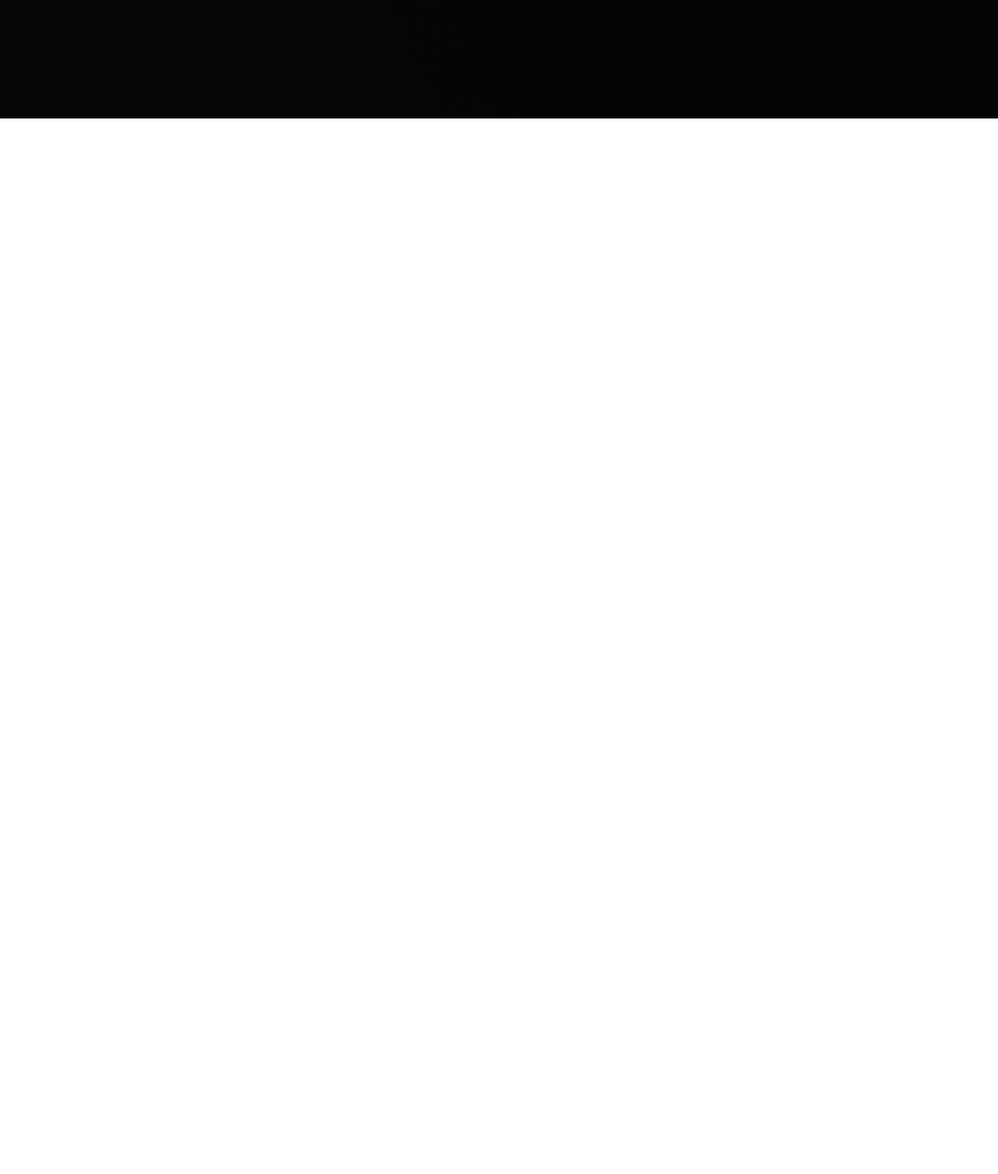
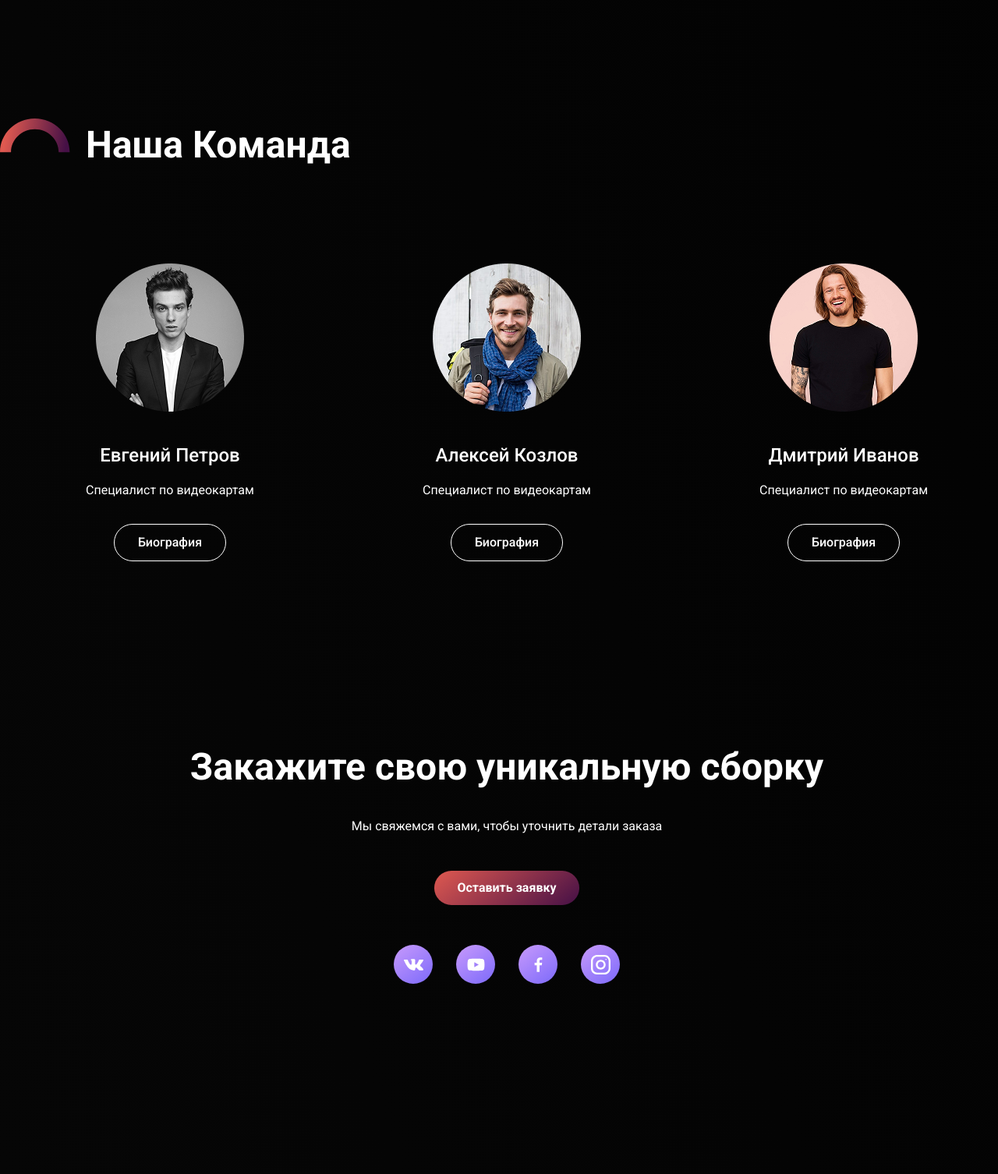
Before and after one commit to LaziukAlena/sait, a plain HTML site: page index.html in a window 1280 px wide. Shown: the part 2416-3922 px from the top of the page at 78% size. Before the commit the page ends 2568 px from the top, so only its background shows below. Drawn offline with Linux system fonts and the light colour scheme.

Commit message:
урок 3

```diff
--- a/css/style.css
+++ b/css/style.css
@@ -55,6 +55,9 @@ input {
   width: 130rem;
   margin: 0 auto;
 }
+:root {
+  --text-size-medium: 1.6rem;
+}
 
 .button {
   border-radius: 5rem;
@@ -88,10 +91,7 @@ input {
 }
 
 .header__nav a {
-  font-size: 1.6rem;
-
-  font-weight: 400;
-
+  font-size: var(--text-size-medium);
   line-height: 150%;
 }
 
@@ -104,7 +104,7 @@ input {
 .header__button {
   margin-left: 55.3rem;
   background: linear-gradient(142deg, #c89afc 0%, #7c6afa 100%);
-  font-size: 1.6rem;
+  font-size: var(--text-size-medium);
 
   line-height: 150%;
 }
@@ -141,7 +141,7 @@ input {
 
 .main-display__button {
   background: linear-gradient(141deg, #df5950 0%, #451046 100%);
-  font-size: 1.6rem;
+  font-size: var(--text-size-medium);
 
   line-height: 150%;
 }
@@ -168,7 +168,7 @@ input {
 
 .timer__text {
   opacity: 0.4;
-  font-size: 1.6rem;
+  font-size: var(--text-size-medium);
 
   line-height: 140%;
 }
@@ -202,7 +202,7 @@ input {
 
 .work__description {
   font-weight: 400;
-  font-size: 1.6rem;
+  font-size: var(--text-size-medium);
   line-height: 160%;
 }
 
@@ -211,9 +211,14 @@ input {
   position: relative;
 }
 
+.process .process__img {
+  transform: rotate(45deg);
+}
+
 .process__img {
   width: 9rem;
   height: 4.5rem;
+  margin-right: 2rem;
 }
 
 .process__title {
@@ -229,7 +234,7 @@ input {
 
 .process-description {
   opacity: 0.5;
-  font-size: 1.6rem;
+  font-size: var(--text-size-medium);
   line-height: 160%;
   max-width: 41.1rem;
   margin-bottom: 8rem;
@@ -267,3 +272,112 @@ input {
   line-height: 160%;
   opacity: 0.5;
 }
+
+.command {
+  padding-bottom: 20rem;
+}
+
+.command__title {
+  margin-bottom: 11.9rem;
+}
+
+.command__header {
+  margin-bottom: 0;
+}
+
+.command__wrap {
+  justify-content: space-between;
+  display: flex;
+  padding-left: 11rem;
+  padding-right: 11rem;
+}
+
+.command__item {
+  display: flex;
+  align-items: center;
+  justify-content: center;
+  flex-direction: column;
+}
+
+.command__img {
+  width: 19rem;
+  height: 19rem;
+  border-radius: 50%;
+  margin-bottom: 4rem;
+}
+
+.command__name {
+  font-weight: 500;
+  font-size: 2.4rem;
+  line-height: 140%;
+  margin-bottom: 1.5rem;
+}
+
+.command__professional {
+  font-size: var(--text-size-medium);
+  line-height: 160%;
+  margin-bottom: 3rem;
+}
+
+.command__link {
+  font-weight: 500;
+  font-size: var(--text-size-medium);
+  line-height: 160%;
+  margin-bottom: 3rem;
+  border: 0.1rem solid #ffffff;
+}
+
+.assembly {
+  padding-bottom: 24.4rem;
+}
+
+.assembly-wrap {
+  display: flex;
+  align-items: center;
+  justify-content: center;
+  flex-direction: column;
+}
+
+.assembly__header {
+  font-weight: 700;
+  font-size: 4.8rem;
+  line-height: 140%;
+  margin-bottom: 3rem;
+}
+
+.assembly-description {
+  font-size: var(--text-size-medium);
+  line-height: 160%;
+  margin-bottom: 4.5rem;
+}
+
+.assembly__button {
+  margin-bottom: 5.08rem;
+  font-weight: 700;
+  font-size: var(--text-size-medium);
+  line-height: 150%;
+  background: linear-gradient(141deg, #df5950 0%, #451046 100%);
+}
+
+.assembly__social {
+  display: flex;
+}
+
+.assembly__item {
+  border-radius: 50%;
+  background: linear-gradient(142deg, #c89afc 0%, #7c6afa 100%);
+  width: 5rem;
+  height: 5rem;
+  display: flex;
+  align-items: center;
+  justify-content: center;
+}
+
+.assembly__item img {
+  width: 50%;
+  height: 50%;
+}
+
+.assembly__item:not(:last-child) {
+  margin-right: 3rem;
+}
--- a/index.html
+++ b/index.html
@@ -91,7 +91,7 @@
           <div class="process__wrap">
             <div class="process__title">
               <div class="process__img">
-                <img src="img/icon-heading.svg" alt="icon-heading" />
+                <img src="img/Ellipse 1.svg" alt="icon-heading" />
               </div>
               <h2 class="process__header">Процесс работы</h2>
             </div>
@@ -138,6 +138,72 @@
           </div>
         </div>
       </section>
+      <section class="command">
+        <div class="container">
+          <div class="process__title command__title">
+            <div class="process__img">
+              <img src="img/Ellipse 1.svg" alt="icon-heading" />
+            </div>
+            <h2 class="process__header command__header">Наша Команда</h2>
+          </div>
+          <div class="command__wrap">
+            <div class="command__item">
+              <div class="command__img">
+                <img src="img/Ellipse 2.png" alt="foto" />
+              </div>
+              <h3 class="command__name">Евгений Петров</h3>
+              <div class="command__professional">Специалист по видеокартам</div>
+              <a href="#" class="button command__link">Биография</a>
+            </div>
+
+            <div class="command__item">
+              <div class="command__img">
+                <img src="img/Ellipse 1.png" alt="foto" />
+              </div>
+              <h3 class="command__name">Алексей Козлов</h3>
+              <div class="command__professional">Специалист по видеокартам</div>
+              <a href="#" class="button command__link">Биография</a>
+            </div>
+
+            <div class="command__item">
+              <div class="command__img">
+                <img src="img/Ellipse 3.png" alt="foto" />
+              </div>
+              <h3 class="command__name">Дмитрий Иванов</h3>
+              <div class="command__professional">Специалист по видеокартам</div>
+              <a href="#" class="button command__link">Биография</a>
+            </div>
+          </div>
+        </div>
+      </section>
+      <section class="assembly">
+        <div class="container">
+          <div class="assembly-wrap">
+            <h2 class="assembly__header">Закажите свою уникальную сборку</h2>
+            <div class="assembly-description">
+              Мы свяжемся с вами, чтобы уточнить детали заказа
+            </div>
+            <button class="button assembly__button">Оставить заявку</button>
+            <div class="assembly__social">
+              <div class="assembly__item">
+                <img src="img/vk.svg" alt="vk" />
+              </div>
+
+              <div class="assembly__item">
+                <img src="img/youtube.svg" alt="youtube" />
+              </div>
+
+              <div class="assembly__item">
+                <img src="img/facebook.svg" alt="facebook" />
+              </div>
+
+              <div class="assembly__item">
+                <img src="img/instagram.svg" alt="instagram" />
+              </div>
+            </div>
+          </div>
+        </div>
+      </section>
     </main>
   </body>
 </html>
```
Also changed, not shown: img/Ellipse 1.svg (added), img/Ellipse.svg (added).
